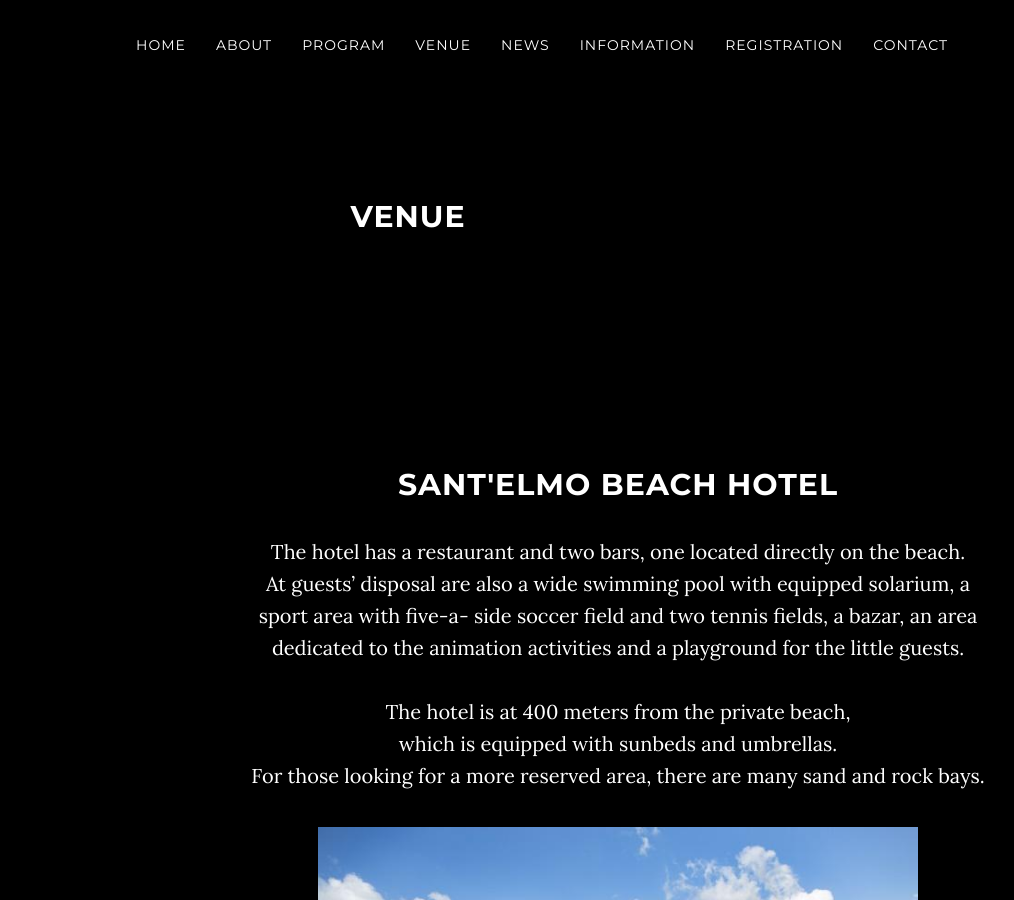
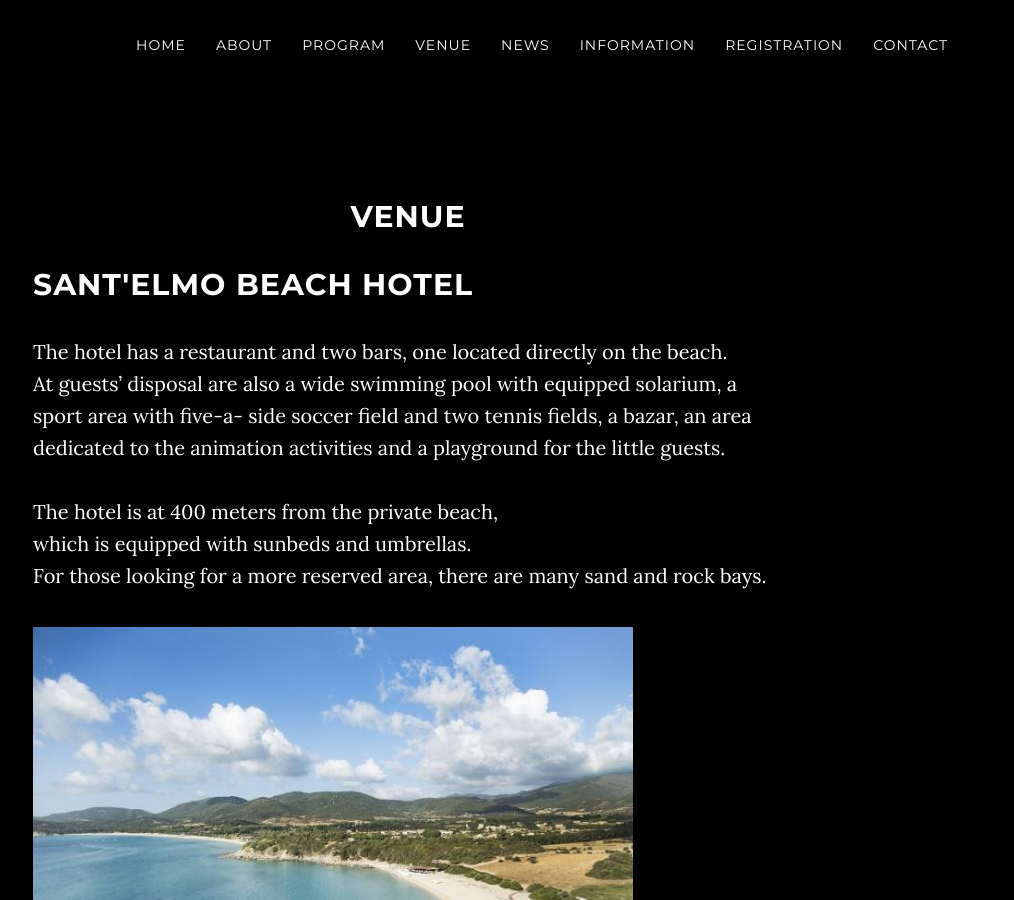
Before and after one commit to breakingthelimits/supereddington2018, a Jekyll site: the page built from venue/index.html, in a window 1280 px wide and 900 px high. Shown: the whole window, without its empty margins (247-1261 px from the left). Built offline with Jekyll 4.4.1, drawn with Linux system fonts in a browser that asks for light colours.

Commit message:
Update index.html

```diff
--- a/venue/index.html
+++ b/venue/index.html
@@ -4,10 +4,6 @@
 ---
 
 
-<!-- Venue Section -->
-    <section id="about" class="container content-section text-center">
-        <div class="row">
-            <div class="col-md-8 col-md-offset-2">
 <h2>Sant'Elmo Beach Hotel </h2>
 <p> The hotel has a restaurant and two bars, one located directly on the beach.<br />
      At guests’ disposal are also a wide swimming pool with equipped solarium, a sport area with
@@ -17,25 +13,18 @@
      which is equipped with sunbeds and umbrellas. <br />
     For those looking for a more reserved area, there are many sand and rock bays.
 </p>
-            </div>
+
+ <div style="float:center;">
+      <img src={{ site.baseurl }}/img/spiaggia.jpg height="400px;"></img>
  </div>
 
 
-         <div style="float:center;">
-              <img src={{ site.baseurl }}/img/spiaggia.jpg height="400px;"></img>
-            </a>
-          </div>
-
-
-     <section id="about" class="container content-section text-left">
-         <div class="row">
 <h3> ROOMS </h3>
 <p> 70/90 rooms (on request and upon availability) between double and double use single. <br />
     To book please send an email to <a href="mailto:luisaserra@kassiopeanews.com"> luisaserra@kassiopeanews.com</a>
 </p>
-         </div>
 
-         <div class="row">
+
 <h3> RATES </h3>
 <p> <B><I>€ 61,00</B></I> per person, per night in double room category Cottage in Full Board <SUP>*</SUP>; <br />
     <B><I>€ 94,00</B></I> per room, per night in double use single room
@@ -53,17 +42,17 @@
     starts with the dinner of the arrival day and ends with the lunch of departure day.</I><br />
 
 </p>
-          </div>
 
 
-          <div class="row">
+
+
 <h3> SERVICES INCLUDED:</h3>
     <p> Wi-Fi in common areas;  <br />
         Free parking (no reservation - upon availability).
     </p>
-          </div>
 
-          <div class="row">
+
+
 <h3> EXTRA:</h3>
 
 
@@ -171,13 +160,11 @@
           </TR>
 
 
-
-
       </TBODY>
     </TABLE>
 
 <br /><br />
-          <div class="row">
+
 <h3> COTTAGE ROOMS:</h3>
     <p> Double rooms with external equipped patio and with possibility of 3rd/4th bed for children up to 16
          years non completed. <br />
@@ -186,7 +173,7 @@
          baby cot is not available for multiple rooms).
 
     </p>
-          </div>
+
 
 <!--<div style="float:center;">-->
 <div align="right";">
@@ -196,6 +183,3 @@
   <img src={{ site.baseurl }}/img/giardino.jpg height="200px;"></img>
 </a>
 </div>
-
-
-      </div>
```
Lines whose indentation alone changed are shown as unchanged.
